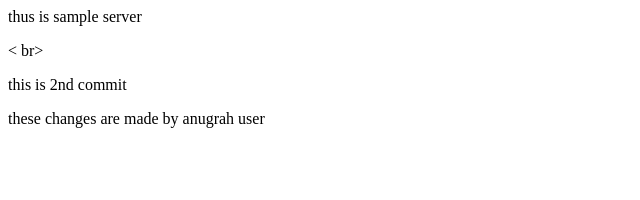
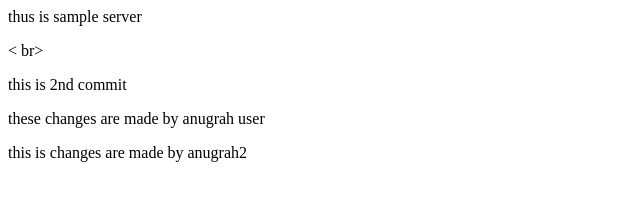
Before and after one commit to Anugrahchaturvedi/web-app, a plain HTML site: page index.html in a window 1280 px wide. Shown: the whole page, without its empty margins (0-640 px from the left). Drawn offline with Linux system fonts and the light colour scheme.

Commit message:
this is made by anugrah2

```diff
--- a/index.html
+++ b/index.html
@@ -5,5 +5,6 @@
 		<p> this is 2nd commit
 		</p>
 		<p> these changes are made by anugrah user </p>
+		<p> this is changes are made by anugrah2 </p>
 		 </body>
 		 </html>
```
